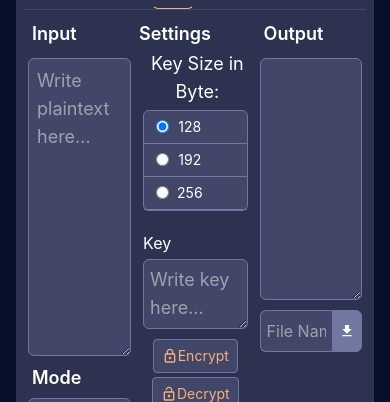
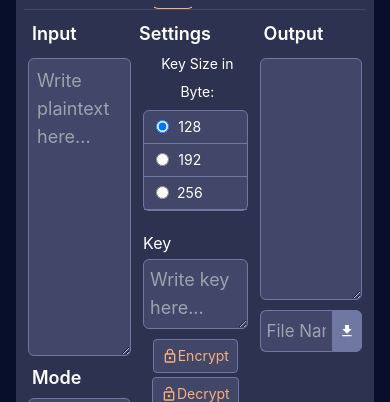
Before and after one commit to dclairvoyance/Tugas3_IF4020_Kripto, a React (Vite) app in the folder frontend/: page / in a window 390 px wide. Shown: the part 217-619 px from the top of the page. Built offline with nearby package versions, Linux system fonts and the light colour scheme.

Commit message:
feet: update dikit

```diff
--- a/frontend/src/components/Delazi.jsx
+++ b/frontend/src/components/Delazi.jsx
@@ -348,7 +348,7 @@ const Delazi = () => {
             </h2>
 
             {/* Select Key Length */}
-            <h3 className="h-8 items-center mt-3 ml-1 mb-4 flex text-lg text-white">
+            <h3 className="h-8 items-center mt-3 ml-1 mb-4 flex text-lg text-white" id="text-smaller">
               Key Size in Byte:
             </h3>
             <div className="flex items-center space-x-4 flex-col mx-1 mb-1">
--- a/frontend/src/index.css
+++ b/frontend/src/index.css
@@ -67,9 +67,24 @@ button:focus-visible {
   }
 }
 
+@media screen and (max-width: 900px) {
+  #text-smaller {
+    font-size: 14px;
+  }
+}
+
 @media screen and (max-width: 568px) {
   #file-name {
-    font-size: 1rem; /* Ukuran teks pada layar kecil */
+    font-size: 2vh;
+  }
+  #text-smaller {
+    font-size: 14px;
+  }
+}
+
+@media screen and (max-width: 368px) {
+  #file-name {
+    font-size: 1.2vh; /* Ukuran teks pada layar kecil */
   }
 }
 
```
